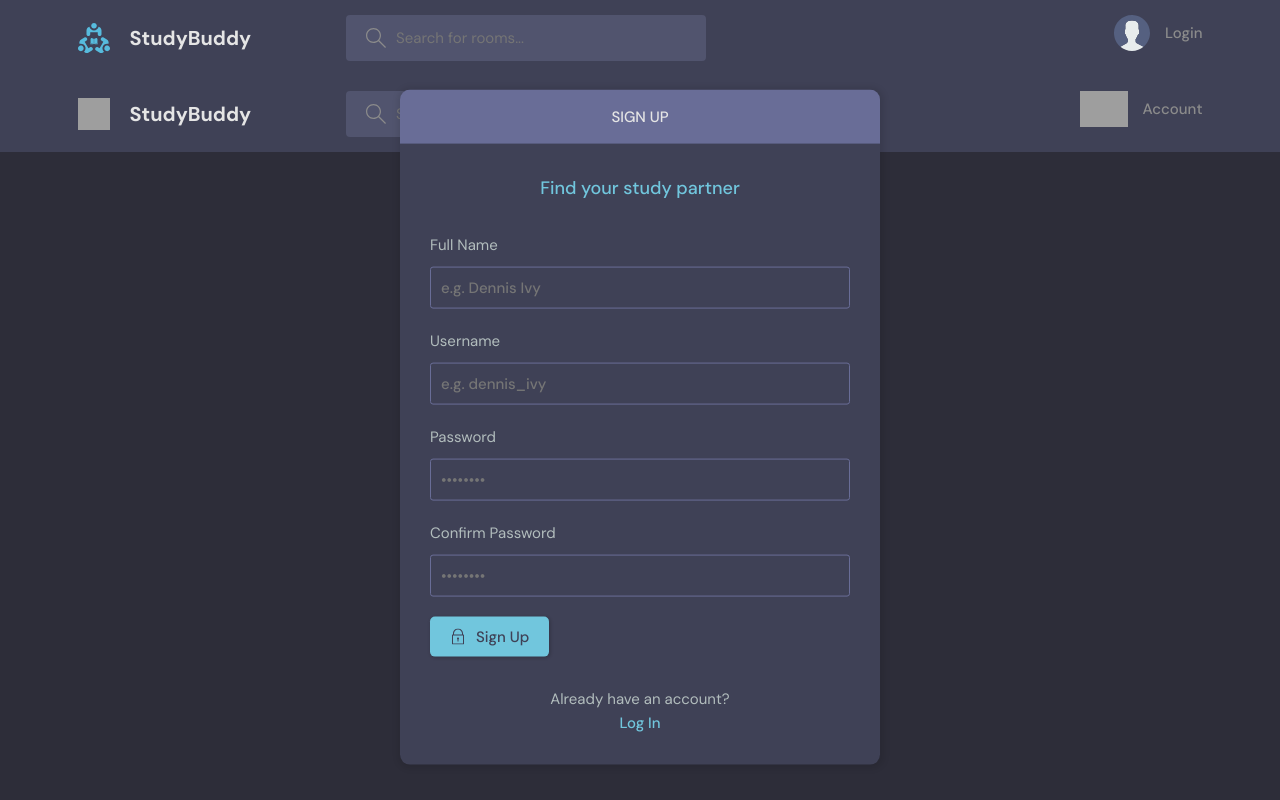
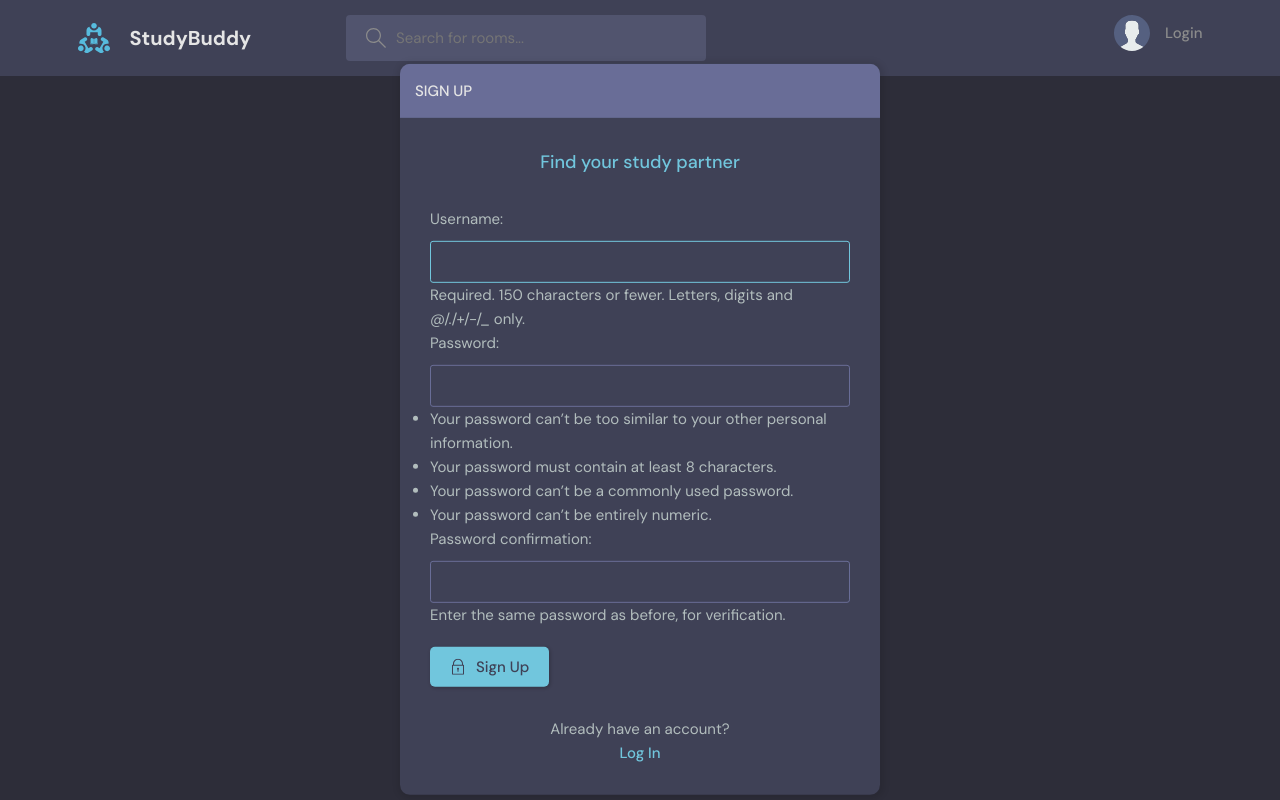
Before and after one commit to quevinrai/studybud, a Django app: page /register/ in a window 1280 px wide. Run offline with Django 4.2, Linux system fonts and the light colour scheme; grey boxes are pictures that could not be loaded.

Commit message:
Remove unnecessary code

```diff
--- a/base/templates/base/signup.html
+++ b/base/templates/base/signup.html
@@ -1,65 +1,3 @@
-<!DOCTYPE html>
-<html lang="en">
-  <head>
-    <meta charset="UTF-8" />
-    <meta http-equiv="X-UA-Compatible" content="IE=edge" />
-    <meta name="viewport" content="width=device-width, initial-scale=1.0" />
-    <link rel="shortcut icon" href="assets/favicon.ico" type="image/x-icon" />
-    <link rel="stylesheet" href="style.css" />
-    <title>StudyBuddy - Find study partners around the world!</title>
-  </head>
-  <body>
-    <header class="header header--loggedIn">
-      <div class="container">
-        <a href="/" class="header__logo">
-          <img src="assets/logo.svg" />
-          <h1>StudyBuddy</h1>
-        </a>
-        <form class="header__search">
-          <label>
-            <svg
-              version="1.1"
-              xmlns="http://www.w3.org/2000/svg"
-              width="32"
-              height="32"
-              viewBox="0 0 32 32"
-            >
-              <title>search</title>
-              <path
-                d="M32 30.586l-10.845-10.845c1.771-2.092 2.845-4.791 2.845-7.741 0-6.617-5.383-12-12-12s-12 5.383-12 12c0 6.617 5.383 12 12 12 2.949 0 5.649-1.074 7.741-2.845l10.845 10.845 1.414-1.414zM12 22c-5.514 0-10-4.486-10-10s4.486-10 10-10c5.514 0 10 4.486 10 10s-4.486 10-10 10z"
-              ></path>
-            </svg>
-            <input placeholder="Search for posts" />
-          </label>
-        </form>
-        <nav class="header__menu">
-          <!-- Not Logged In -->
-          <a href="/login.html">
-            <img src="./assets/avatar.svg" />
-            <p>Account</p>
-          </a>
-
-          <!-- Logged In -->
-          <!-- <a href="#">
-            <div class="avatar avatar--medium active">
-              <img src="https://randomuser.me/api/portraits/men/37.jpg" />
-            </div>
-            <p>John Doe <span>@john_doe</span></p>
-            <svg
-              version="1.1"
-              xmlns="http://www.w3.org/2000/svg"
-              width="32"
-              height="32"
-              viewBox="0 0 32 32"
-            >
-              <title>chevron-down</title>
-              <path d="M16 21l-13-13h-3l16 16 16-16h-3l-13 13z"></path>
-            </svg>
-          </a> -->
-        </nav>
-      </div>
-    </header>
-    <main class="auth layout">
 <div class="container">
   <div class="layout__box">
     <div class="layout__boxHeader">
@@ -70,33 +8,11 @@
     <div class="layout__body">
       <h2 class="auth__tagline">Find your study partner</h2>
 
-            <form class="form" action="#">
+      <form class="form" method="POST" action="#">
+        {% csrf_token %}
+
         <div class="form__group form__group">
-                <label for="fullname">Full Name</label>
-                <input id="fullname" name="fullname" type="text" placeholder="e.g. Dennis Ivy" />
-              </div>
-              <div class="form__group form__group">
-                <label for="room_name">Username</label>
-                <input id="username" name="username" type="text" placeholder="e.g. dennis_ivy" />
-              </div>
-              <div class="form__group">
-                <label for="password">Password</label>
-                <input
-                  id="password"
-                  name="password"
-                  type="password"
-                  placeholder="&bull;&bull;&bull;&bull;&bull;&bull;&bull;&bull;"
-                />
-              </div>
-
-              <div class="form__group">
-                <label for="confirm_password">Confirm Password</label>
-                <input
-                  id="confirm_password"
-                  name="confirm_password"
-                  type="password"
-                  placeholder="&bull;&bull;&bull;&bull;&bull;&bull;&bull;&bull;"
-                />
+          {{form.as_p}}
         </div>
 
         <button class="btn btn--main" type="submit">
@@ -122,11 +38,8 @@
 
       <div class="auth__action">
         <p>Already have an account?</p>
-              <a href="login.html" class="btn btn--link">Log In</a>
+        <a href="{% url 'login' %}" class="btn btn--link">Log In</a>
       </div>
     </div>
   </div>
 </div>
-    </main>
-  </body>
-</html>
```
Also changed, not shown: base/templates/base/login.html (+4 -67 lines). Lines whose indentation alone changed are shown as unchanged.
